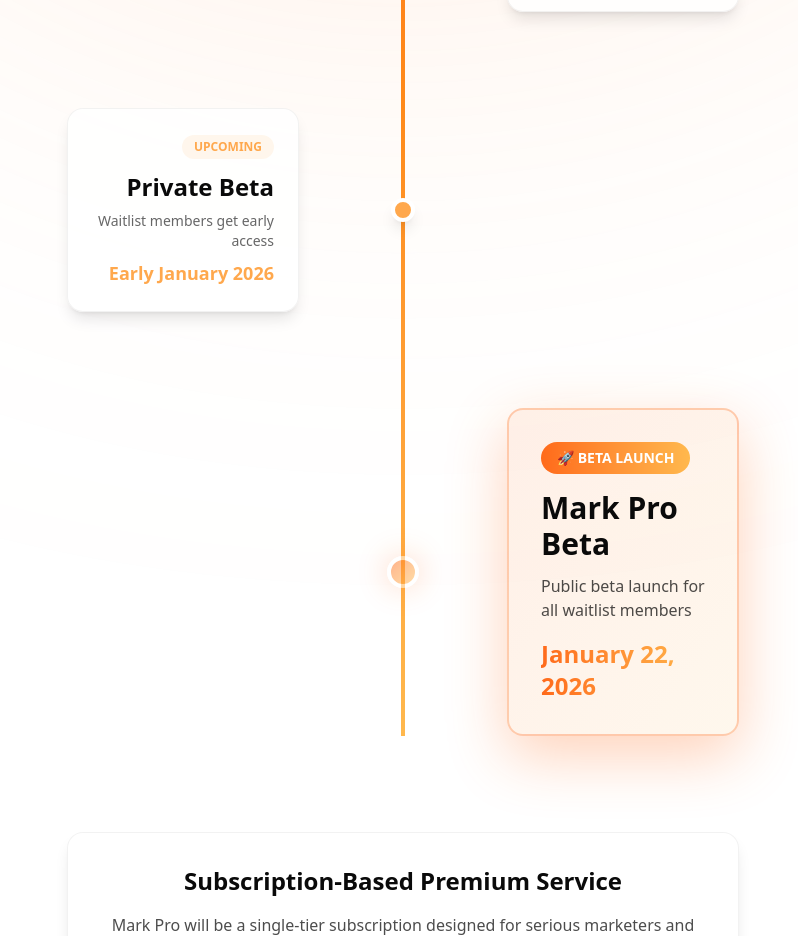
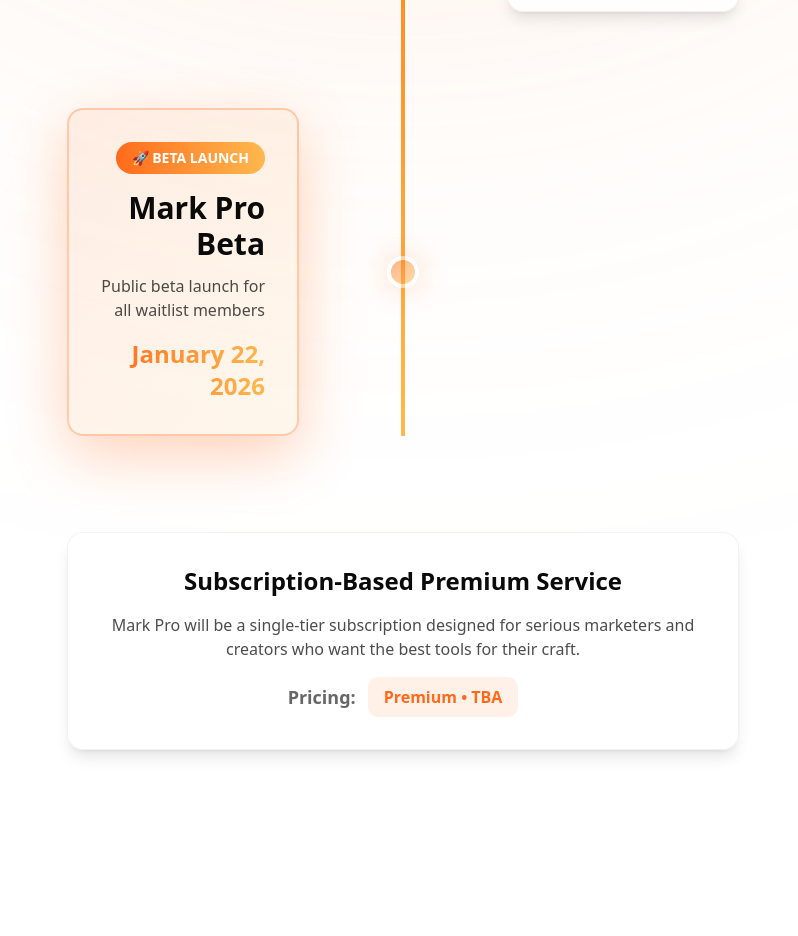
Before and after one commit to usemark/mark-landing, a Next.js app: page / in a window 1280 px wide. Shown: the part 1913-2849 px from the top of the page, without its empty margins (237-1035 px from the left). Built offline with nearby package versions, Linux system fonts and the light colour scheme.

Commit message:
Remove Private Beta milestone from timeline
- Keep only Alpha Testing (Dec 2025) and Beta Launch (Jan 22, 2026)
- Streamlined 2-milestone timeline
- Beta Launch now on left side with hero treatment
- Cleaner, more direct path to launch

```diff
--- a/app/page.tsx
+++ b/app/page.tsx
@@ -343,40 +343,11 @@
             </div>
           </div>
 
-          {/* Milestone 3: Private Beta */}
-          <div className="relative mb-24">
+          {/* Milestone 3: Beta Launch */}
+          <div className="relative">
             <div className="flex items-center justify-between">
               {/* Left Content */}
               <div className="w-5/12 text-right pr-12">
-                <div className="inline-block bg-white/80 backdrop-blur-md border border-black/5 rounded-2xl shadow-lg p-6 hover:shadow-xl transition-all">
-                  <span className="inline-block px-3 py-1 bg-[#FFA84D]/10 text-[#FFA84D] rounded-full text-xs font-bold mb-3">
-                    UPCOMING
-                  </span>
-                  <h3 className="text-2xl font-extrabold text-[#0A0A0A] mb-2">Private Beta</h3>
-                  <p className="text-sm text-black/60 mb-2">Waitlist members get early access</p>
-                  <p className="text-lg font-bold text-[#FFA84D]">Early January 2026</p>
-                </div>
-              </div>
-
-              {/* Center Dot */}
-              <div className="absolute left-1/2 transform -translate-x-1/2 w-6 h-6 bg-[#FFA84D] rounded-full border-4 border-white shadow-lg z-10" />
-
-              {/* Right Space */}
-              <div className="w-5/12" />
-            </div>
-          </div>
-
-          {/* Milestone 4: Beta Launch */}
-          <div className="relative">
-            <div className="flex items-center justify-between">
-              {/* Left Space */}
-              <div className="w-5/12" />
-
-              {/* Center Dot - HERO */}
-              <div className="absolute left-1/2 transform -translate-x-1/2 w-8 h-8 bg-gradient-to-br from-[#FF6A1A] to-[#FFB84D] rounded-full border-4 border-white shadow-[0_0_30px_rgba(255,106,26,0.5)] z-10 animate-pulse" />
-
-              {/* Right Content */}
-              <div className="w-5/12 text-left pl-12">
                 <div className="inline-block bg-gradient-to-br from-[#FF6A1A]/10 to-[#FFB84D]/10 backdrop-blur-md border-2 border-[#FF6A1A]/30 rounded-2xl shadow-[0_20px_60px_rgba(255,106,26,0.3)] p-8 hover:shadow-[0_30px_80px_rgba(255,106,26,0.4)] transition-all">
                   <span className="inline-block px-4 py-1.5 bg-gradient-to-r from-[#FF6A1A] to-[#FFB84D] text-white rounded-full text-sm font-bold mb-4">
                     🚀 BETA LAUNCH
@@ -388,6 +359,12 @@
                   </p>
                 </div>
               </div>
+
+              {/* Center Dot - HERO */}
+              <div className="absolute left-1/2 transform -translate-x-1/2 w-8 h-8 bg-gradient-to-br from-[#FF6A1A] to-[#FFB84D] rounded-full border-4 border-white shadow-[0_0_30px_rgba(255,106,26,0.5)] z-10 animate-pulse" />
+
+              {/* Right Space */}
+              <div className="w-5/12" />
             </div>
           </div>
 
```
